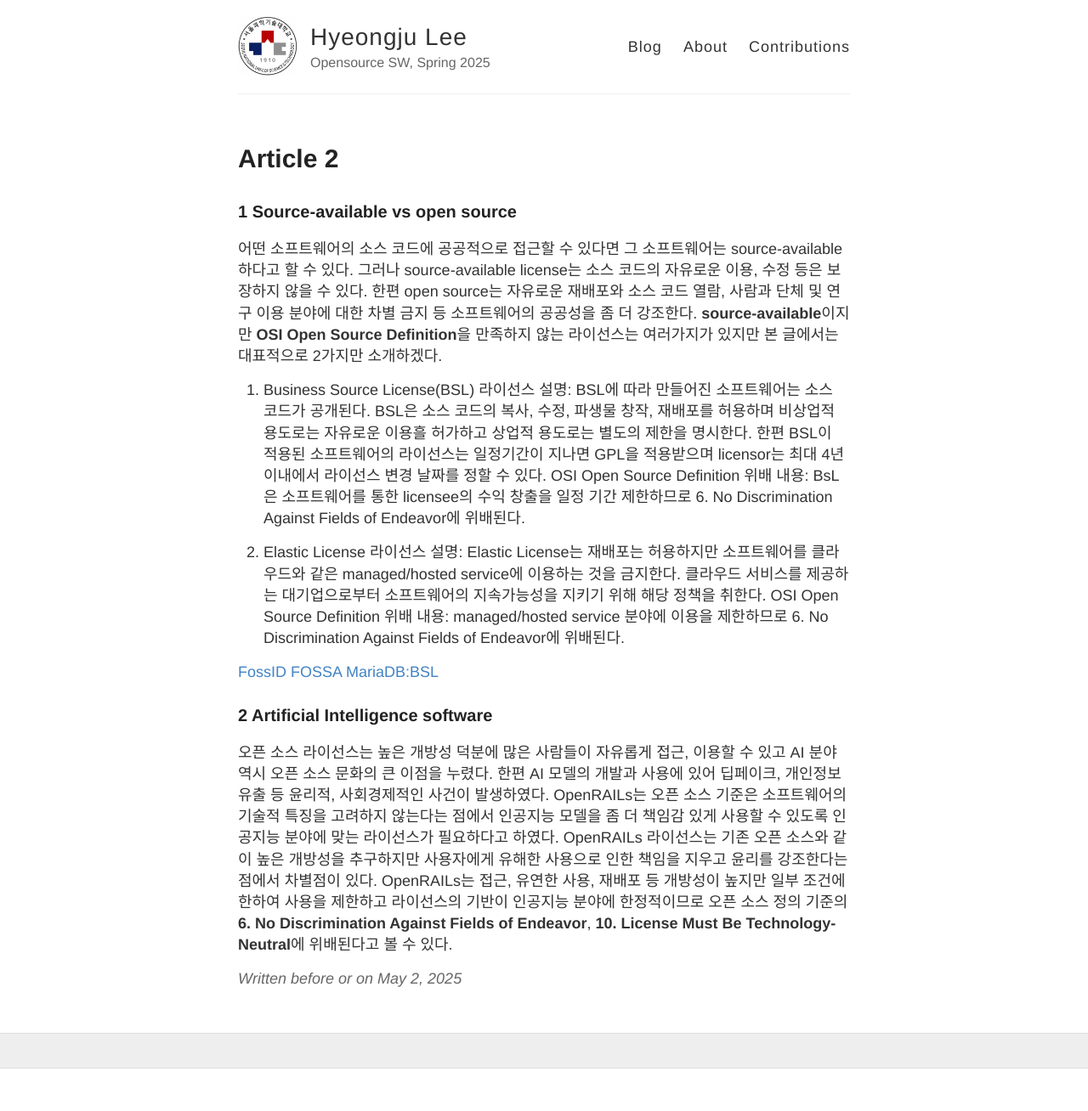
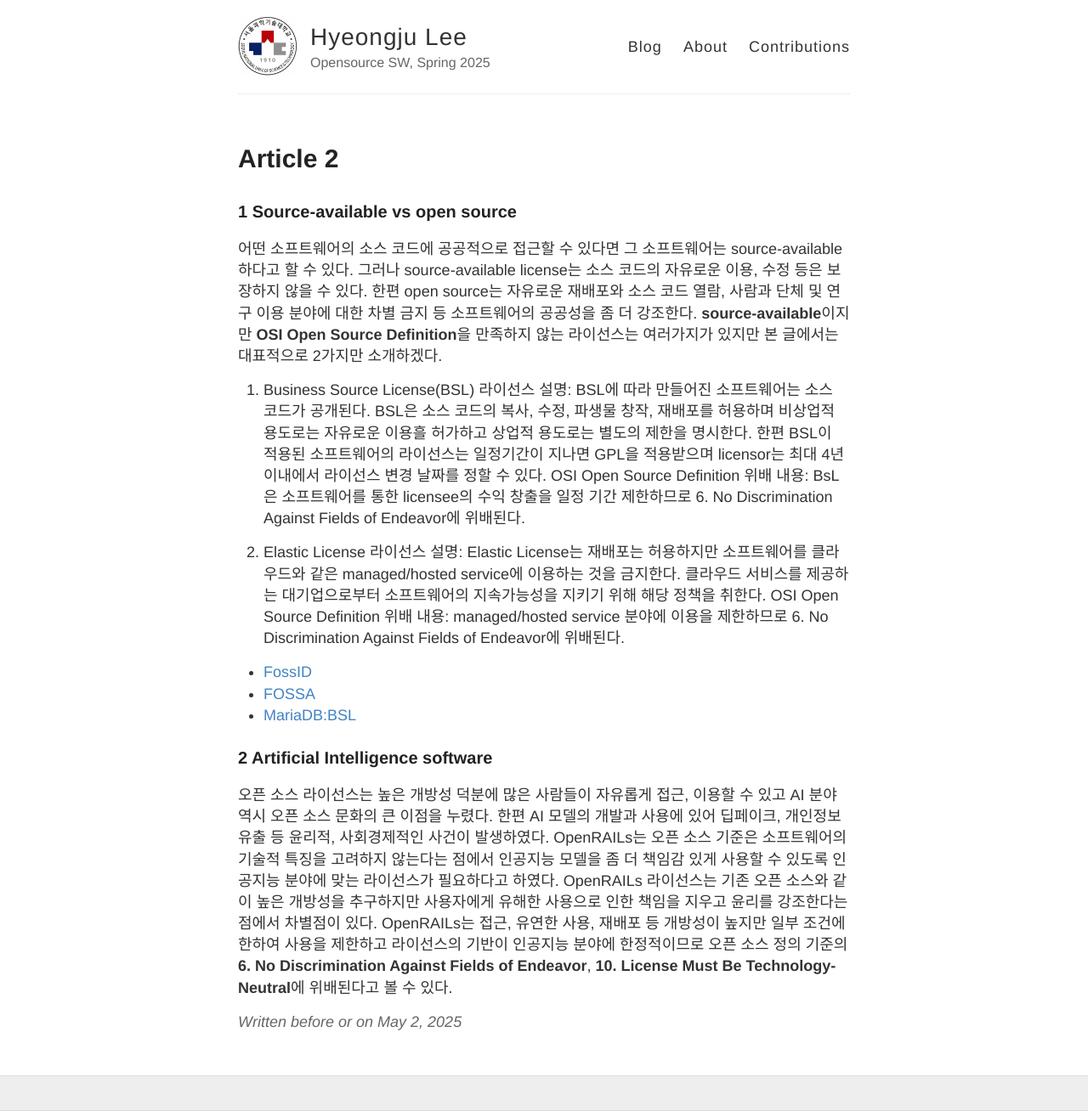
Before and after one commit to IISE-OSS25/dlgudwn55-blog, a Jekyll site: the page built from _posts/2025-05-02-Article02.md, in a window 1280 px wide. Shown: the whole page at 85% size. Built offline with Jekyll 4.4.1, drawn with Linux system fonts in a browser that asks for light colours; before the commit the page ends 1258 px from its top, so only the background shows below that.

Commit message:
참고링크 줄바꿈 수정

```diff
--- a/_posts/2025-05-02-Article02.md
+++ b/_posts/2025-05-02-Article02.md
@@ -20,9 +20,9 @@ OSI Open Source Definition 위배 내용: BsL은 소프트웨어를 통한 licen
 OSI Open Source Definition 위배 내용: managed/hosted service 분야에 이용을 제한하므로 6. No Discrimination Against Fields of Endeavor에 위배된다.
 
 
-[FossID](https://fossid.com/articles/source-available-101-how-to-counter-this-confusing-license-category/)
-[FOSSA](https://fossa.com/blog/comprehensive-guide-source-available-software-licenses/)
-[MariaDB:BSL](https://mariadb.com/bsl11/)
+- [FossID](https://fossid.com/articles/source-available-101-how-to-counter-this-confusing-license-category/)
+- [FOSSA](https://fossa.com/blog/comprehensive-guide-source-available-software-licenses/)
+- [MariaDB:BSL](https://mariadb.com/bsl11/)
 
 
 ### 2 Artificial Intelligence software
```
